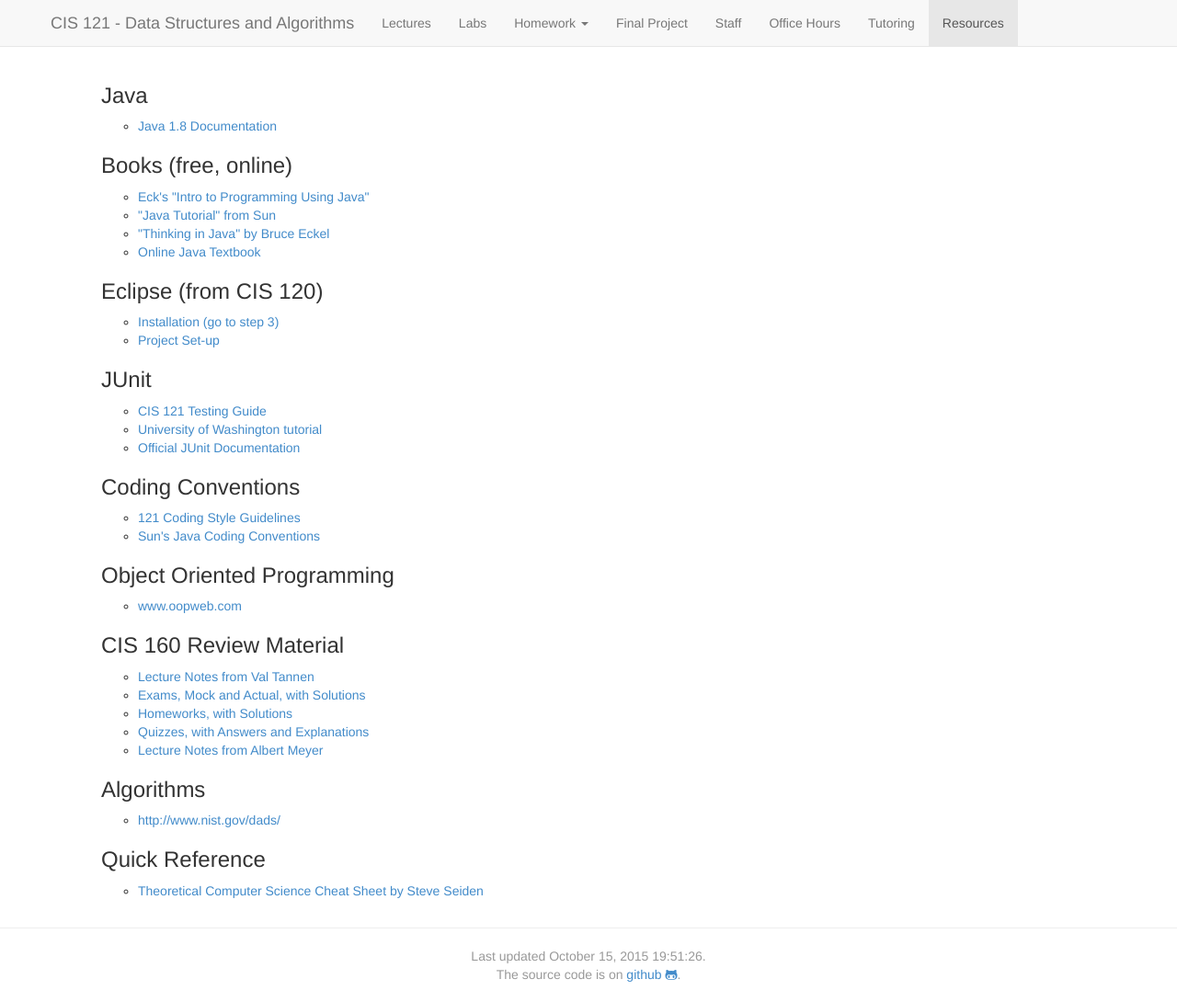
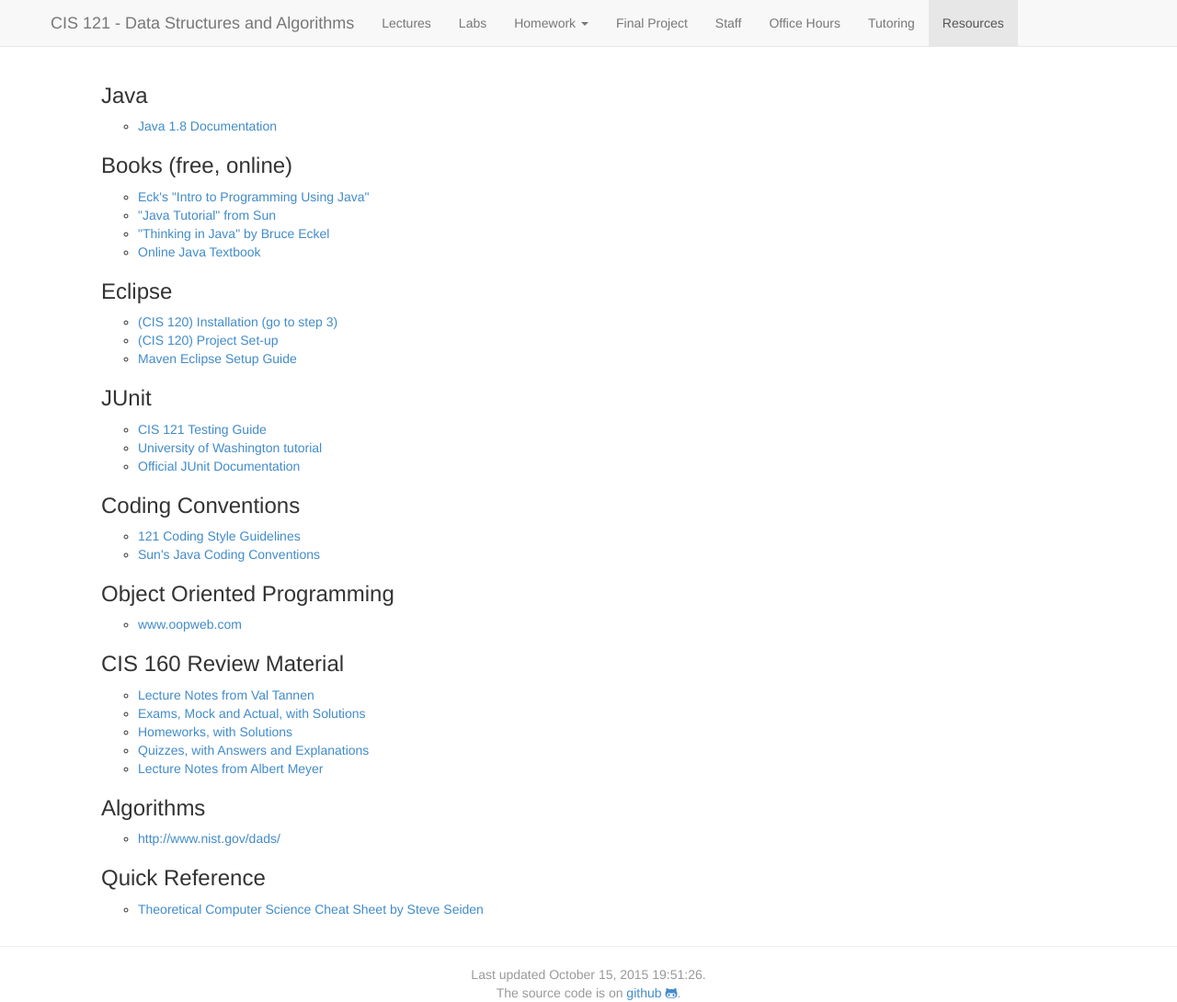
Before and after one commit to callison-burch/data-structures-and-algorithms, a Jekyll site: the page built from resources.md, in a window 1280 px wide. Shown: the whole page at 92% size. Built offline with Jekyll 4.4.1, drawn with Linux system fonts in a browser that asks for light colours; nearby versions of some CDN libraries.

Commit message:
Add maven eclipse setup guide

```diff
--- a/_layouts/default.html
+++ b/_layouts/default.html
@@ -61,7 +61,7 @@
                 <li><a href="https://fling.seas.upenn.edu/~cis121/cgi-bin/15fa/submit.cgi">Submission</a></li>
                 <li><a href="java_style_guide.html">Java Style Guide</a></li>
                 <li><a href="testing_guide.html">Testing Guide</a></li>
-
+                <li><a href="https://drive.google.com/open?id=16s3lIgEyCOSpuwO8jkhYQ6p7dlOgQKpLH78YMgFcpJ8">Maven Eclipse Setup Guide</a></li>
               </ol>
             </li>
             <li id="project"><a href="project.html">Final Project</a></li>
```
Also changed, not shown: _data/resources.yaml (+6 -3 lines).
